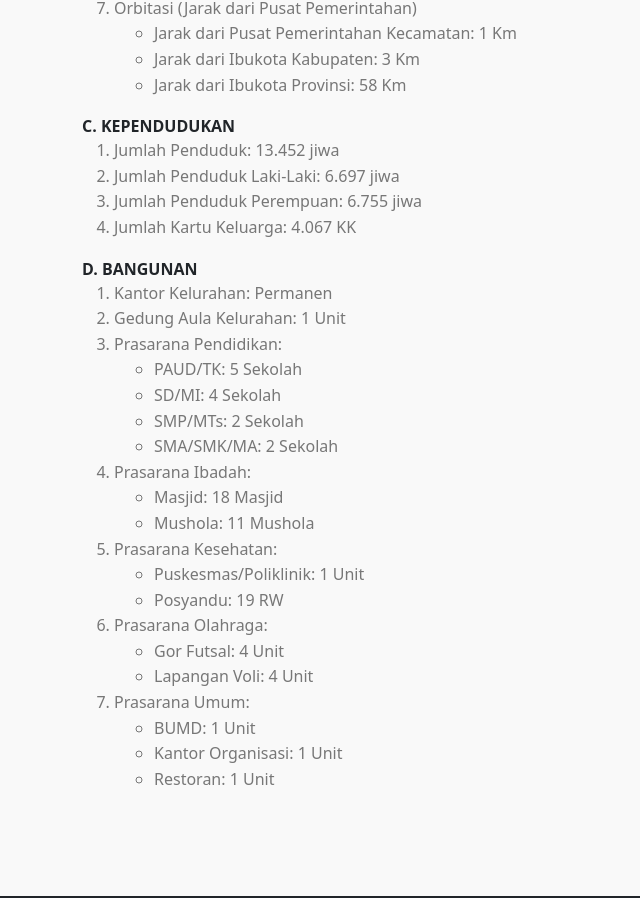
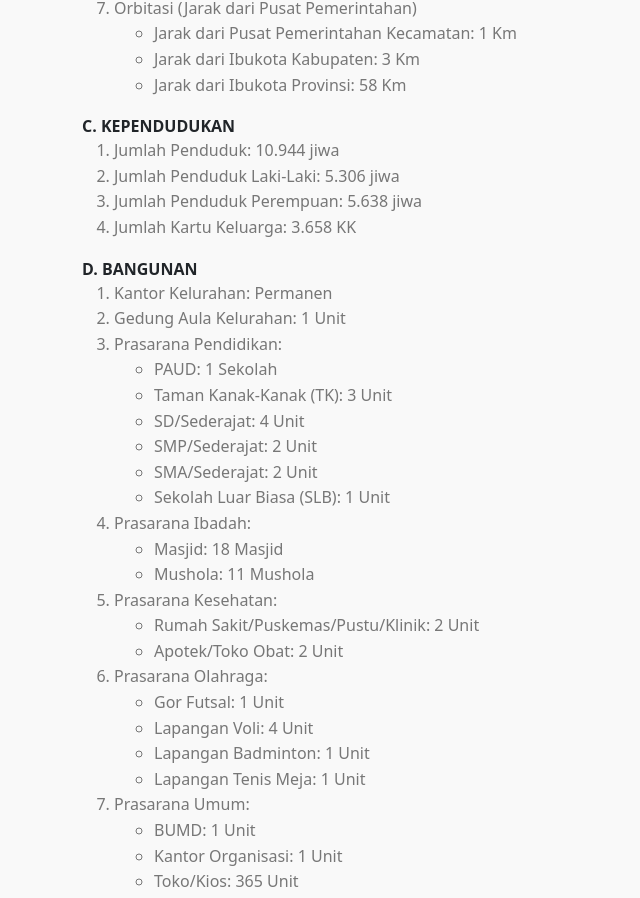
Before and after one commit to Haizkiii/Website-Kelurahan-Jayawaras, a plain HTML site: page monografis.html in a window 1280 px wide. Shown: the part 918-1816 px from the top of the page, without its empty margins (0-640 px from the left). Drawn offline with nearby package versions, Linux system fonts and the light colour scheme.

Commit message:
Update monografis.html

```diff
--- a/monografis.html
+++ b/monografis.html
@@ -56,7 +56,7 @@
           <li>
             Personil
             <ul class="sub-list">
-              <li>Jumlah Personil: 10 orang</li>
+              <li>Jumlah Personil: 11 orang</li>
               <li>
                 Jabatan:
                 <ul class="sub-list">
@@ -65,7 +65,7 @@
                   <li>Plt. Kasi Pemerintahan: 1 orang</li>
                   <li>Kasi Kemasyarakatan: 1 orang</li>
                   <li>Kasi Ekonomi: 1 orang</li>
-                  <li>Staf Pelaksana: 5 orang</li>
+                  <li>Staf Pelaksana: 7 orang</li>
                 </ul>
               </li>
             </ul>
@@ -113,10 +113,10 @@
         </ol>
         <strong>C. KEPENDUDUKAN</strong>
         <ol>
-          <li>Jumlah Penduduk: 13.452 jiwa</li>
-          <li>Jumlah Penduduk Laki-Laki: 6.697 jiwa</li>
-          <li>Jumlah Penduduk Perempuan: 6.755 jiwa</li>
-          <li>Jumlah Kartu Keluarga: 4.067 KK</li>
+          <li>Jumlah Penduduk: 10.944 jiwa</li>
+          <li>Jumlah Penduduk Laki-Laki: 5.306 jiwa</li>
+          <li>Jumlah Penduduk Perempuan: 5.638 jiwa</li>
+          <li>Jumlah Kartu Keluarga: 3.658 KK</li>
         </ol>
         <strong>D. BANGUNAN</strong>
         <ol>
@@ -125,10 +125,12 @@
           <li>
             Prasarana Pendidikan:
             <ul class="sub-list">
-              <li>PAUD/TK: 5 Sekolah</li>
-              <li>SD/MI: 4 Sekolah</li>
-              <li>SMP/MTs: 2 Sekolah</li>
-              <li>SMA/SMK/MA: 2 Sekolah</li>
+              <li>PAUD: 1 Sekolah</li>
+              <li>Taman Kanak-Kanak (TK): 3 Unit</li>
+              <li>SD/Sederajat: 4 Unit</li>
+              <li>SMP/Sederajat: 2 Unit</li>
+              <li>SMA/Sederajat: 2 Unit</li>
+              <li>Sekolah Luar Biasa (SLB): 1 Unit</li>
             </ul>
           </li>
           <li>
@@ -141,15 +143,17 @@
           <li>
             Prasarana Kesehatan:
             <ul class="sub-list">
-              <li>Puskesmas/Poliklinik: 1 Unit</li>
-              <li>Posyandu: 19 RW</li>
+              <li>Rumah Sakit/Puskemas/Pustu/Klinik: 2 Unit</li>
+              <li>Apotek/Toko Obat: 2 Unit</li>
             </ul>
           </li>
           <li>
             Prasarana Olahraga:
             <ul class="sub-list">
-              <li>Gor Futsal: 4 Unit</li>
+              <li>Gor Futsal: 1 Unit</li>
               <li>Lapangan Voli: 4 Unit</li>
+              <li>Lapangan Badminton: 1 Unit</li>
+              <li>Lapangan Tenis Meja: 1 Unit</li>
             </ul>
           </li>
           <li>
@@ -157,7 +161,7 @@
             <ul class="sub-list">
               <li>BUMD: 1 Unit</li>
               <li>Kantor Organisasi: 1 Unit</li>
-              <li>Restoran: 1 Unit</li>
+              <li>Toko/Kios: 365 Unit</li>
             </ul>
           </li>
         </ol>
```
